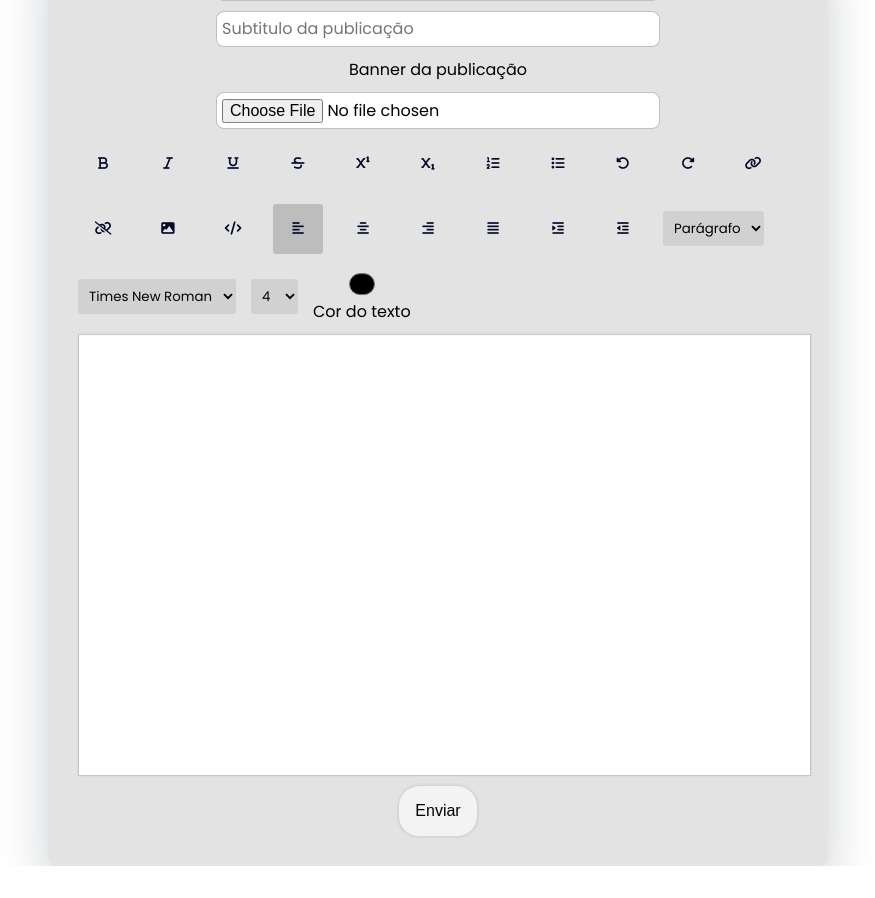
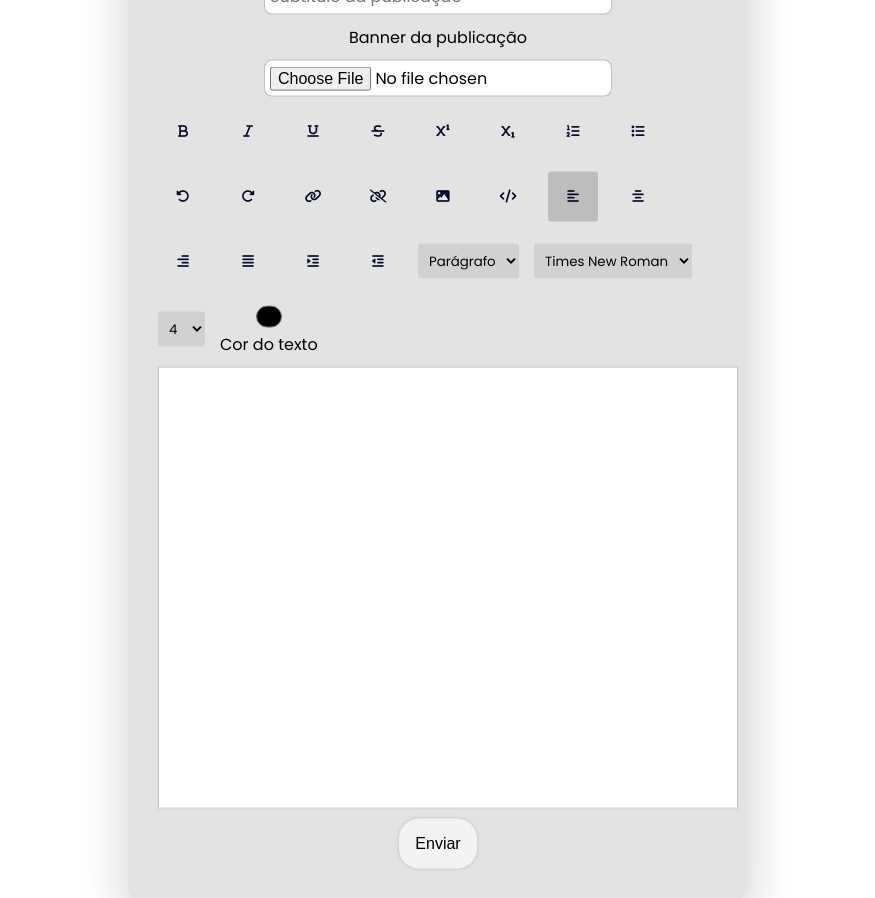
Before and after one commit to altair-noberto/htmleditor, a React (Vite) app: page / in a window 1280 px wide. Shown: the whole page, without its empty margins (202-1077 px from the left). Before the commit the page ends 866 px from the top, so only its background shows below. Built offline with nearby package versions, Linux system fonts and the light colour scheme.

Commit message:
Update App.css

```diff
--- a/src/App.css
+++ b/src/App.css
@@ -38,7 +38,7 @@
 
 .container{
   background-color: #e3e3e3;
-  width: 90vmin;
+  width: 70vh;
   padding: 30px 30px 30px 30px;
   position: absolute;
   transform: translate(-50%, -50%);
```
